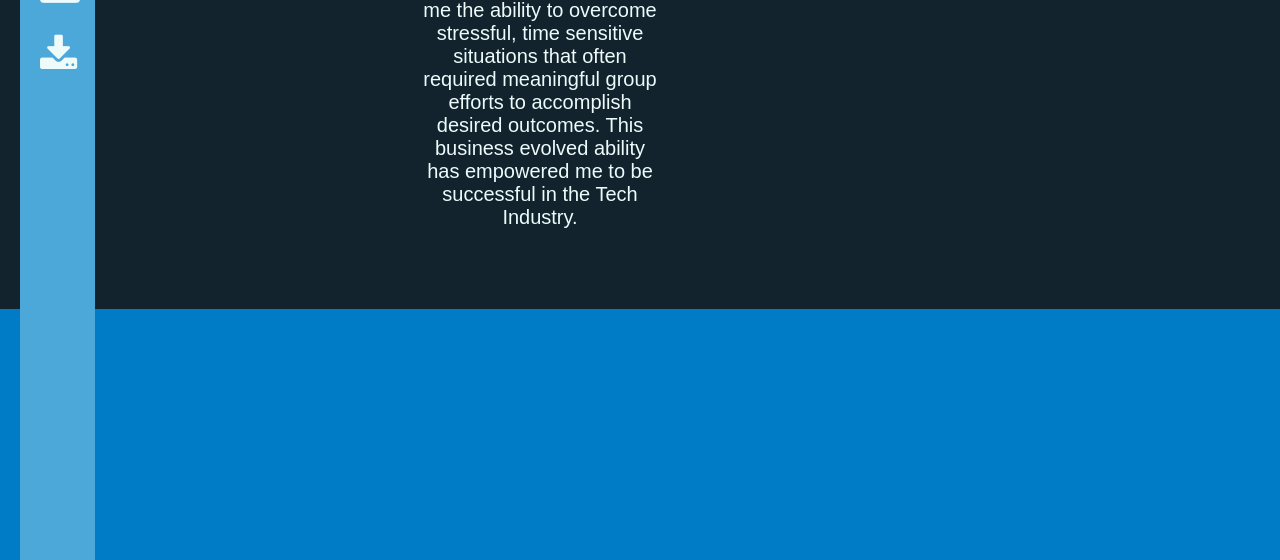
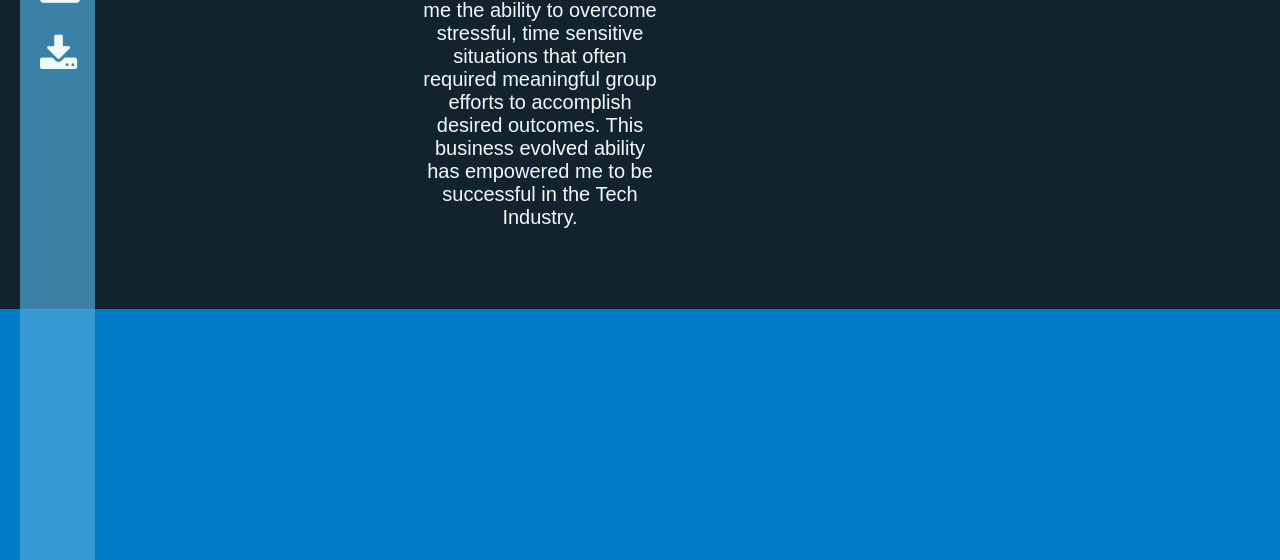
Before and after one commit to scott95100/myportfolio, a Django app: page / in a window 1280 px wide; the page is wider, and only the part inside the window is pictured. Shown: the part 491-1051 px from the top of that part. Run offline with Django 3.2, Linux system fonts and the light colour scheme.

Commit message:
add side nav styling

```diff
--- a/main_app/static/style.css
+++ b/main_app/static/style.css
@@ -205,7 +205,7 @@ p {
 	z-index: 1;
 
 	left: 20px;
-	background-color: #4DA8DA;
+	background-color: rgba(77, 168, 218, 0.7);
 	overflow-x: hidden;
 	padding-top: 300px;
 
```
